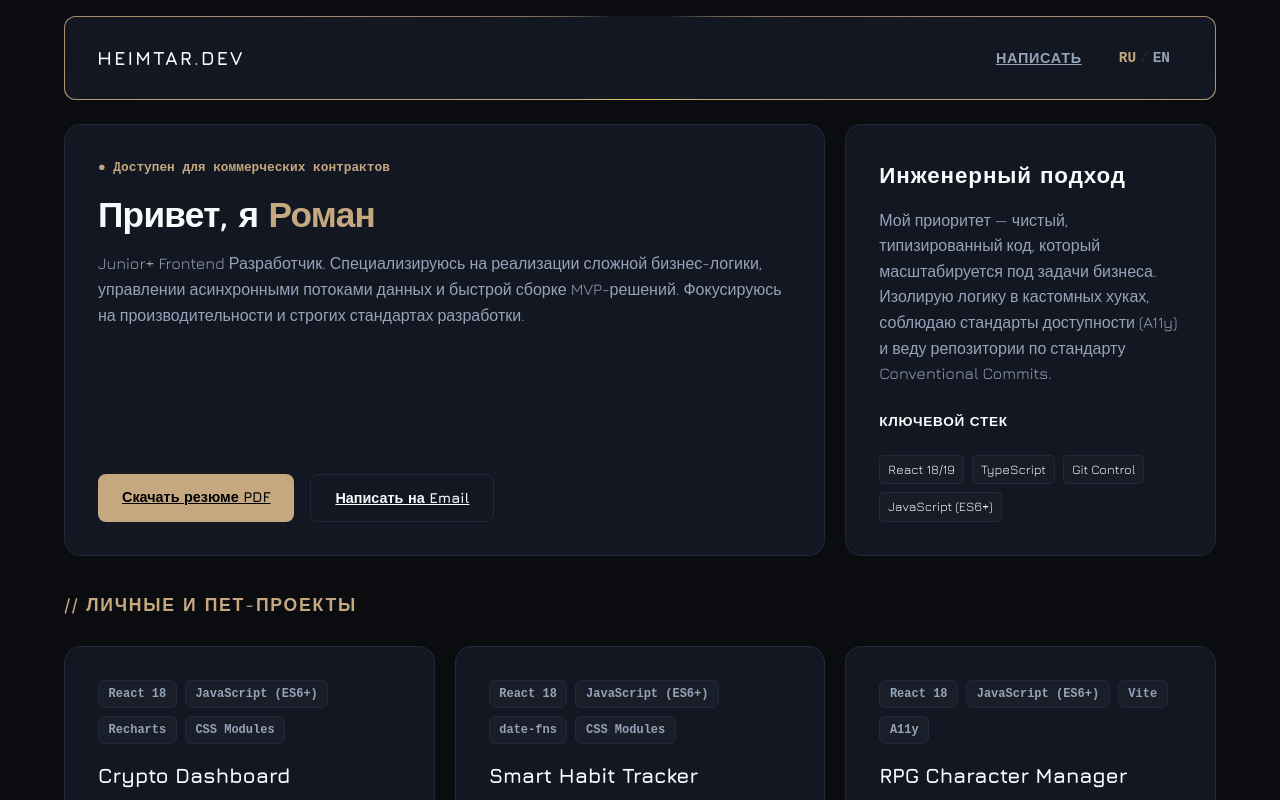
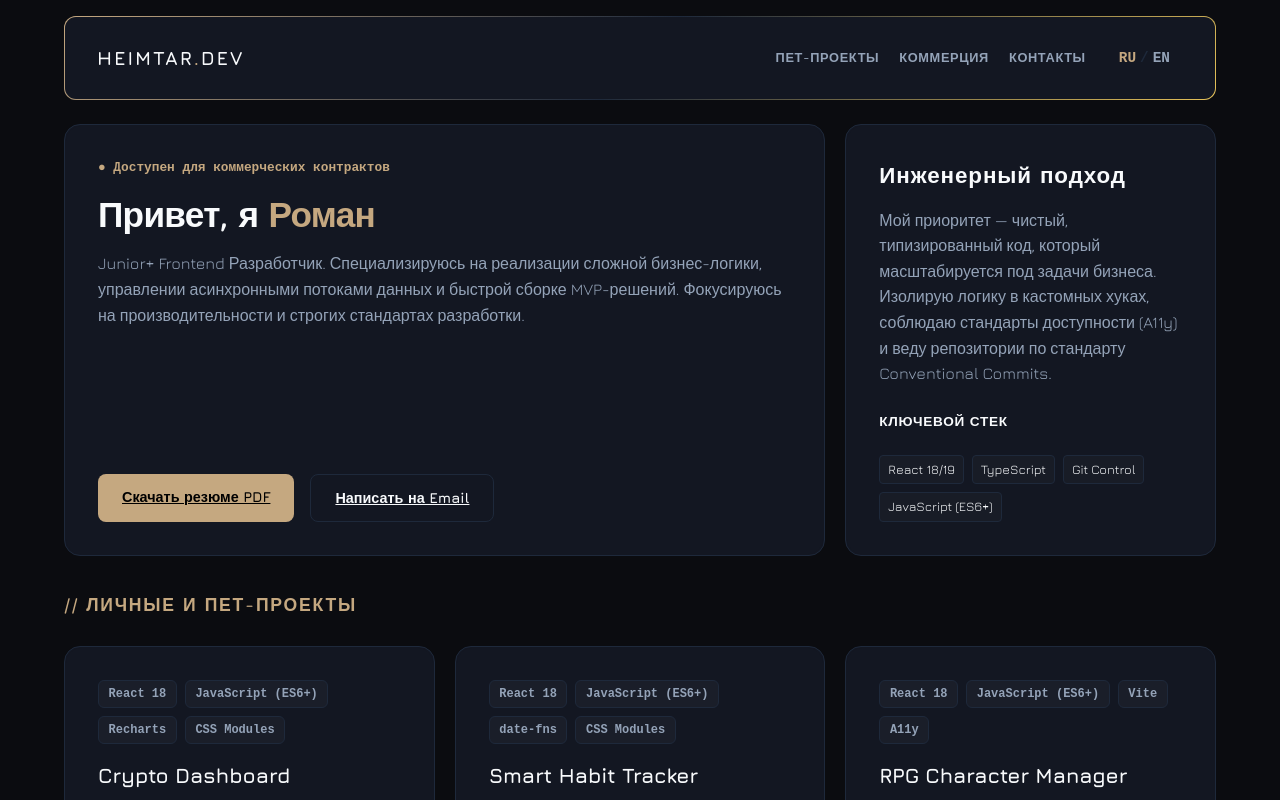
Before and after one commit to Heimtar/portfolio, a React (Vite) app: page / in a window 1280 px wide. Shown: the top 800 px of the page. Built offline with nearby package versions, Linux system fonts and the light colour scheme.

Commit message:
feat: make header border glow static and implement navigation anchor links

```diff
--- a/src/App.tsx
+++ b/src/App.tsx
@@ -73,7 +73,7 @@ function App() {
                 {t.hero.btnResume}
               </a>
               <a
-                href="mailto:your-email@example.com"
+                href="mailto:workmail040324@gmail.com"
                 className={`${styles.btn} ${styles.secondary}`}
               >
                 {t.hero.btnContact}
@@ -225,13 +225,13 @@ function App() {
               </div>
               <div className={styles.footerLinks}>
                 <a
-                  href="mailto:your-email@example.com"
+                  href="mailto:workmail040324@gmail.com"
                   className={styles.footerLink}
                 >
                   Email
                 </a>
                 <a
-                  href="https://github.com"
+                  href="https://github.com/Heimtar"
                   target="_blank"
                   rel="noopener noreferrer"
                   className={styles.footerLink}
--- a/src/components/Header/Header.module.css
+++ b/src/components/Header/Header.module.css
@@ -34,48 +34,42 @@
 
 /* СЛОЙ 1: Яркая, концентрированная бегущая рамка */
 .header::before {
-  content: '';
+  content: "";
   position: absolute;
-  top: -50%;
-  left: -50%;
-  width: 200%;
-  height: 200%;
+  top: 0;
+  left: 0;
+  width: 100%;
+  height: 100%;
   z-index: 1;
   pointer-events: none;
 
-  /* Плотный конический градиент: золото занимает больше пространства для максимальной яркости */
-  background: conic-gradient(
-    from 0deg,
-    transparent 10%,
-    var(--accent-gold) 30%,
-    var(--accent-gold-hover) 50%,
-    var(--accent-gold) 70%,
-    transparent 90%
+  /* Статичный линейный градиент по контуру */
+  background: linear-gradient(
+    135deg,
+    var(--accent-gold) 0%,
+    var(--card-border) 50%,
+    var(--accent-gold-hover) 100%
   );
-  animation: rotateHeaderGlow 6s linear infinite; /* Плавное вращение за 6 секунд */
 }
 
 /* СЛОЙ 2: Тонкое, но концентрированное неоновое свечение строго под рамкой */
 .header::after {
-  content: '';
+  content: "";
   position: absolute;
-  top: -50%;
-  left: -50%;
-  width: 200%;
-  height: 200%;
+  top: 0;
+  left: 0;
+  width: 100%;
+  height: 100%;
   z-index: 0;
   pointer-events: none;
-  background: conic-gradient(
-    from 0deg,
-    transparent 10%,
-    var(--accent-gold) 30%,
-    var(--accent-gold-hover) 50%,
-    var(--accent-gold) 70%,
-    transparent 90%
+  background: linear-gradient(
+    135deg,
+    var(--accent-gold) 0%,
+    transparent 50%,
+    var(--accent-gold-hover) 100%
   );
-  filter: blur(12px); /* Уменьшили радиус размытия, чтобы неон сидел плотно вокруг рамки */
-  opacity: 0.6; /* Подняли плотность свечения для сочности */
-  animation: rotateHeaderGlow 6s linear infinite;
+  filter: blur(8px);
+  opacity: 0.4;
 }
 
 .logo {
@@ -92,11 +86,27 @@
 .navBlock {
   display: flex;
   align-items: center;
-  gap: 1.5rem;
+  gap: 1.25rem;
+}
+.navLink,
+.navLink:visited {
+  font-size: 0.8rem;
+  font-weight: 600;
+  /* Принудительно ставим наш серебристо-серый цвет из переменных */
+  color: var(--text-muted) !important;
+  text-transform: uppercase;
+  letter-spacing: 0.05em;
+  text-decoration: none; /* Убираем стандартное подчеркивание */
+  transition: var(--transition-smooth);
+}
+
+/* При наведении ссылка плавно загорается золотом */
+.navLink:hover {
+  color: var(--accent-gold-hover) !important;
 }
 
 .writeLink {
-  font-size: 0.9rem;
+  font-size: 0.8rem;
   font-weight: 600;
   color: var(--text-muted);
   text-transform: uppercase;
@@ -165,7 +175,7 @@
 }
 
 @media (max-width: 600px) {
-  .navBlock {
-    gap: 0.75rem;
+  .navBlock .navLink {
+    display: none;
   }
 }
--- a/src/components/Header/Header.tsx
+++ b/src/components/Header/Header.tsx
@@ -13,8 +13,14 @@ export const Header: React.FC = () => {
         </div>
         <div className={styles.navBlock}>
           {/* Новая прямая B2B ссылка для связи */}
-          <a href="mailto:your-email@example.com" className={styles.writeLink}>
-            {language === "ru" ? "Написать" : "Contact"}
+          <a href="#personal" className={styles.navLink}>
+            {language === "ru" ? "Пет-проекты" : "Pet Projects"}
+          </a>
+          <a href="#commercial" className={styles.navLink}>
+            {language === "ru" ? "Коммерция" : "Commercial"}
+          </a>
+          <a href="#contacts" className={styles.navLink}>
+            {language === "ru" ? "Контакты" : "Contacts"}
           </a>
           <button
             onClick={toggleLanguage}
--- a/src/components/Modal/Modal.tsx
+++ b/src/components/Modal/Modal.tsx
@@ -22,7 +22,7 @@ export const Modal: React.FC<ModalProps> = ({ isOpen, onClose, title, descriptio
         <div className={styles.badge}>// Commercial Offer</div>
         <h2 className={styles.title}>{title}</h2>
         <p className={styles.description}>{description}</p>
-        <a href="mailto:your-email@example.com" className={styles.actionBtn} onClick={onClose}>
+        <a href="mailto:workmail040324@gmail.com" className={styles.actionBtn} onClick={onClose}>
           {btnText}
         </a>
       </div>
```
